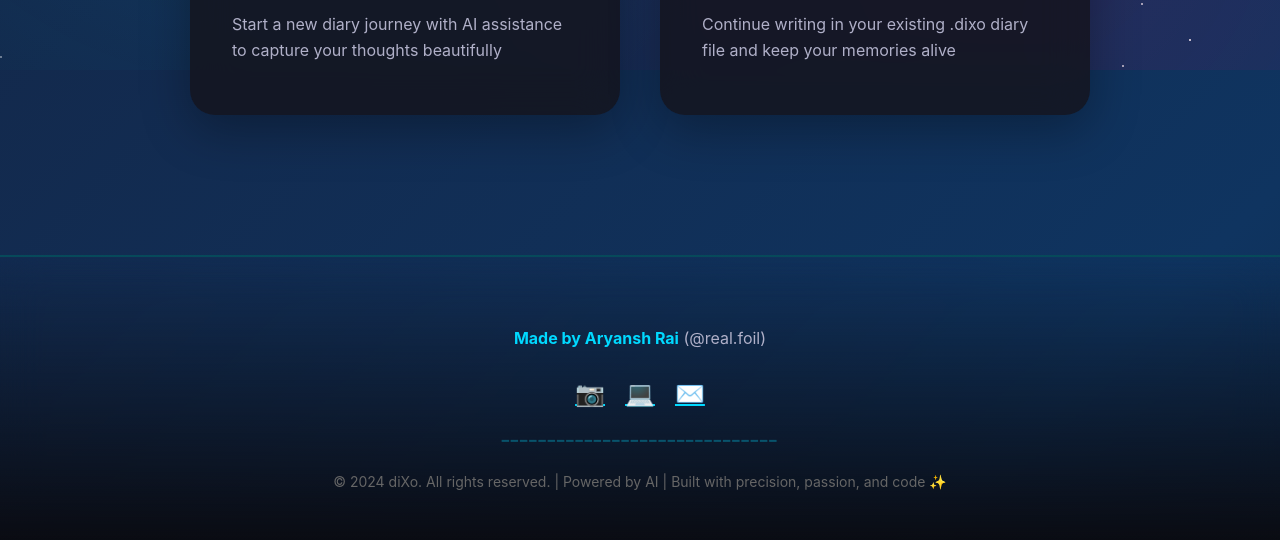
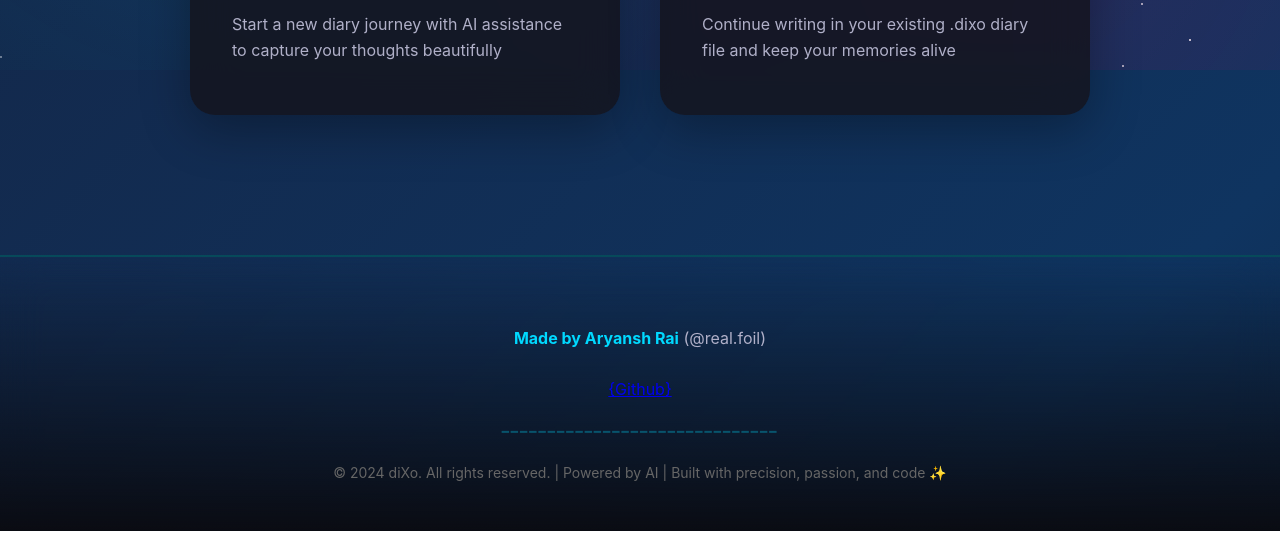
Before and after one commit to aryanshrai03/dixo.github.io, a plain HTML site: page index.html in a window 1280 px wide. Shown: the part 730-1270 px from the top of the page. Drawn offline with Linux system fonts and the light colour scheme.

Commit message:
Update index.html

```diff
--- a/index.html
+++ b/index.html
@@ -1003,9 +1003,7 @@
                 <strong>Made by Aryansh Rai</strong> (@real.foil)
             </div>
             <div class="social-links">
-                <a href="#" class="social-link" title="Instagram">📷</a>
-                <a href="#" class="social-link" title="GitHub">💻</a>
-                <a href="#" class="social-link" title="Email">✉️</a>
+                <a href="#" class="https://github.com/aryanshrai03" title="GitHub">{Github}</a>
             </div>
             <div class="footer-divider">━━━━━━━━━━━━━━━━━━━━━━━━━━━━━━</div>
             <div class="footer-copyright">
```
